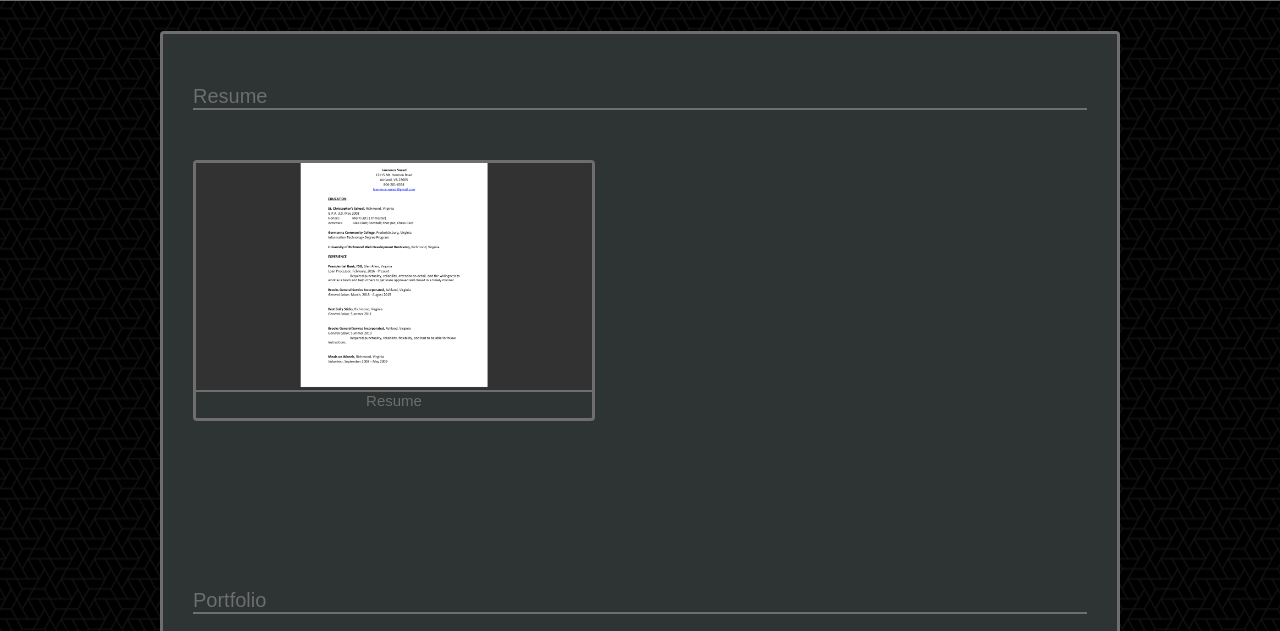
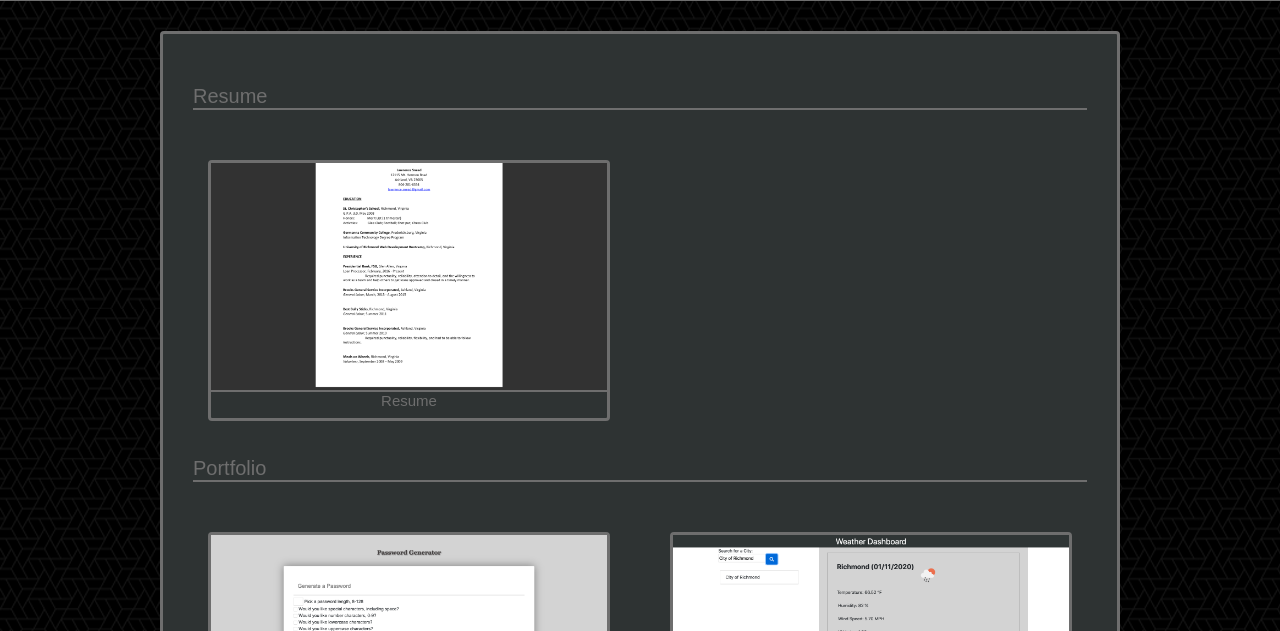
Before and after one commit to lawrencesnead/Portfolio, a plain HTML site: page portfolio.html in a window 1280 px wide. Shown: the part 91-722 px from the top of the page. Drawn offline with nearby package versions, Linux system fonts and the light colour scheme.

Commit message:
Fixed some styling issues.

```diff
--- a/assets/css/style.css
+++ b/assets/css/style.css
@@ -91,13 +91,9 @@ p:last-child {
 .work {
     position: relative;
     height: max-content;
-    margin: 30px 0 30px;
+    margin: 30px 15px 15px 15px;
     /* overflow: auto; */
-    margin-right: 30px;
     border: 3px solid #6e6e6e;
-    margin-bottom: 147px;
-
-
 }
 
 .img-fluid {
```
